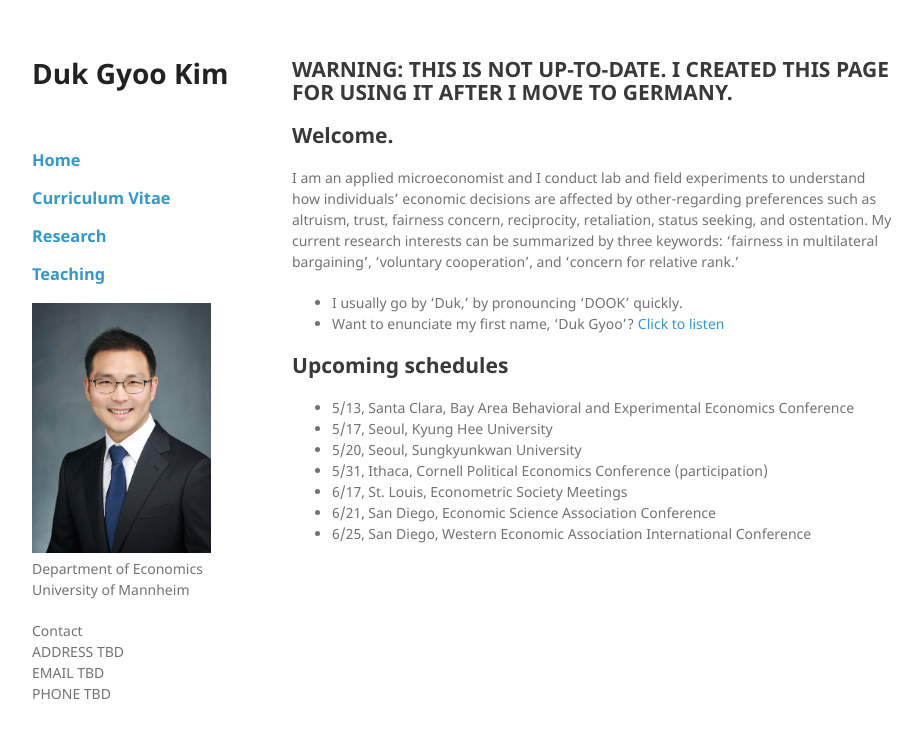
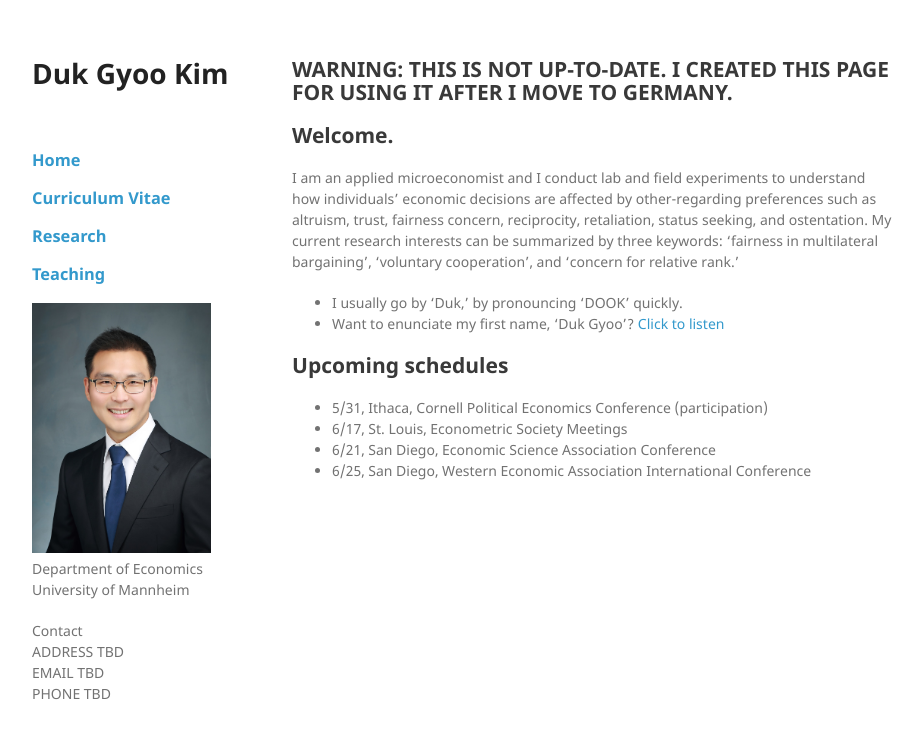
Before and after one commit to kimdukgyoo/kimdukgyoo.github.io, a Jekyll site: the page built from index.md, in a window 1280 px wide. Shown: the top 739 px of the page, without its empty margins (178-1100 px from the left). Built offline with Jekyll 4.4.1, drawn with Linux system fonts in a browser that asks for light colours; our own code applies the rules of GitHub Pages for plain Markdown files.

Commit message:
Update index.md

```diff
--- a/index.md
+++ b/index.md
@@ -11,9 +11,6 @@ I am an applied microeconomist and I conduct lab and field experiments to unders
 
 
 ## Upcoming schedules
-- 5/13, Santa Clara, Bay Area Behavioral and Experimental Economics Conference
-- 5/17, Seoul, Kyung Hee University
-- 5/20, Seoul, Sungkyunkwan University
 - 5/31, Ithaca, Cornell Political Economics Conference (participation)
 - 6/17, St. Louis, Econometric Society Meetings
 - 6/21, San Diego, Economic Science Association Conference
```
